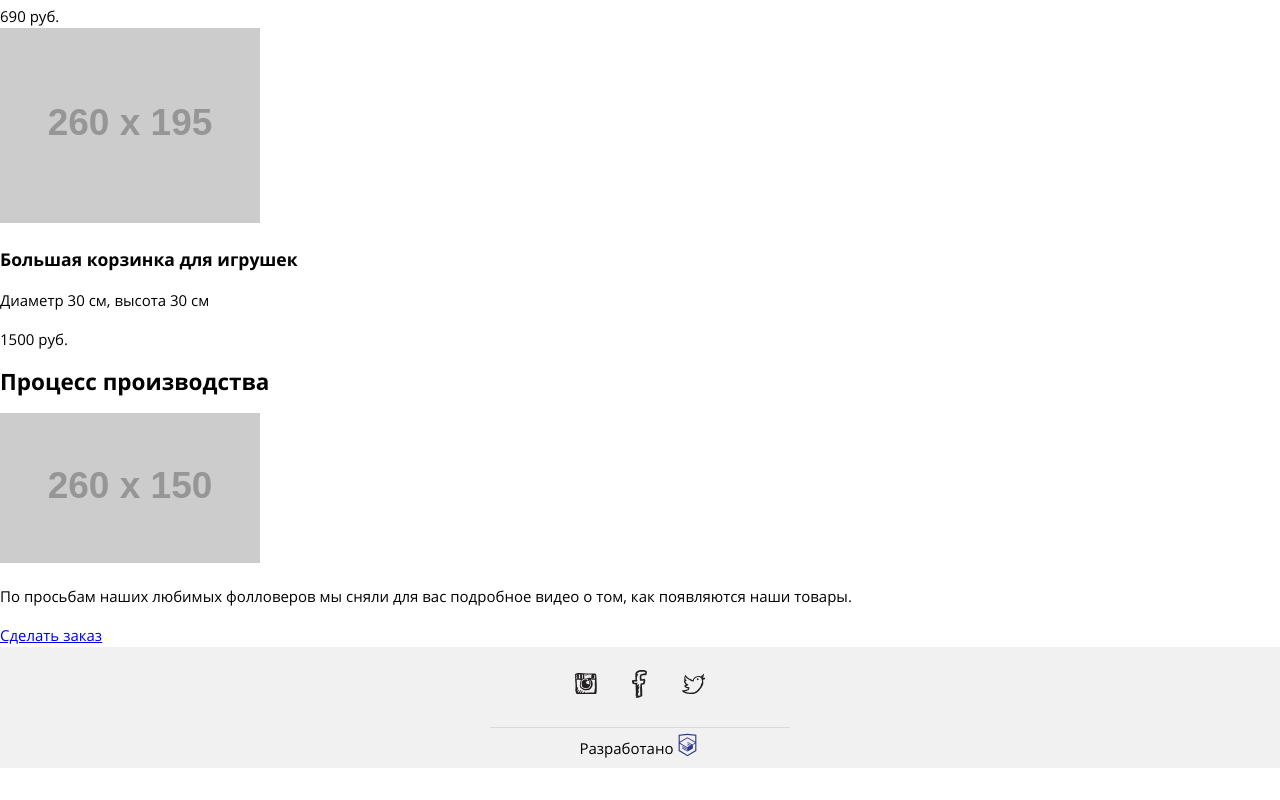
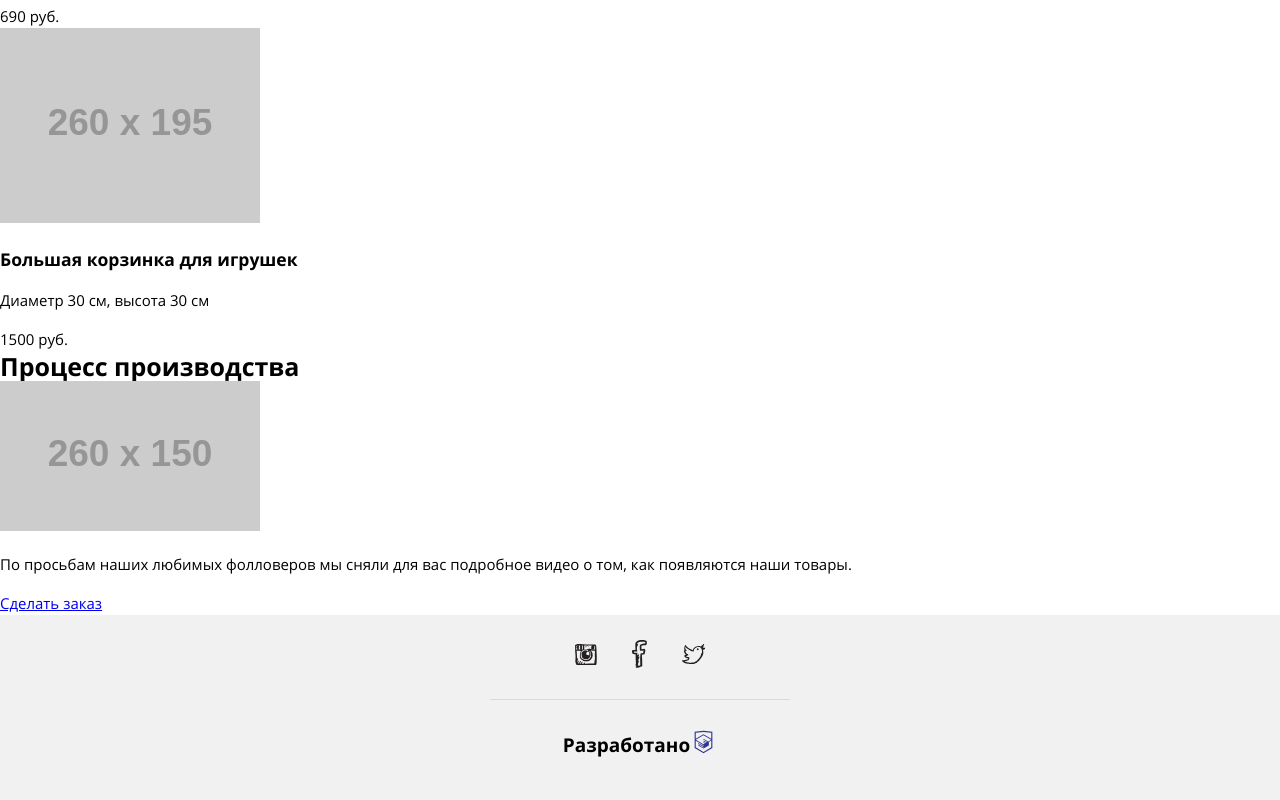
Before and after one commit to kosh89/855491-mishka-17, a website: page source/catalog.html in a window 1280 px wide. Shown: the part 1082-1882 px from the top of the page. Before the commit the page ends 1850 px from the top, so only its background shows below. Drawn offline with nearby package versions, Linux system fonts and the light colour scheme; files that its build step writes are made by us from their sources; placeholder pictures from the web are drawn by us.

Commit message:
some styles for index.html

```diff
--- a/source/sass/copyright.scss
+++ b/source/sass/copyright.scss
@@ -2,4 +2,11 @@
   display: flex;
   flex-direction: row;
   align-items: center;
+  padding: 25px 0 35px;
 }
+
+.copyright span {
+  font-weight: 600;
+  font-size: 19px;
+  line-height: 18px;
+}
--- a/source/sass/heading.scss
+++ b/source/sass/heading.scss
@@ -1,4 +1,8 @@
 .heading {
   margin: 0;
   padding: 0;
+  font-family: 'Open Sans', 'Arial', sans-serif;
+  font-weight: 600;
+  font-size: 25px;
+  line-height: 30px;
 }
--- a/source/sass/intro.scss
+++ b/source/sass/intro.scss
@@ -8,6 +8,7 @@
 }
 
 .intro__heading {
+  font-size: 27px;
   text-align: center;
 }
 
@@ -17,6 +18,9 @@
 }
 
 .intro__links {
+  font-weight: 600;
+  font-size: 19px;
+  line-height: 24px;
   text-decoration: none;
   color: #fff;
   padding: 25px 30px 30px;
--- a/source/sass/social.scss
+++ b/source/sass/social.scss
@@ -1,5 +1,5 @@
 .social {
-  padding: 18px 80px;
+  padding: 20px 80px;
   border-bottom: 1px solid rgba(0, 0, 0, 0.1);
 }
 
--- a/source/sass/style.scss
+++ b/source/sass/style.scss
@@ -3,6 +3,7 @@
 @import "header.scss";
 @import "navigation.scss";
 @import "intro.scss";
+@import "heading.scss";
 @import "footer.scss";
 @import "social.scss";
 @import "copyright.scss";
```
Also changed, not shown: source/sass/header.scss (line endings or trailing spaces), source/sass/navigation.scss (line endings or trailing spaces), source/sass/scaffolding.scss (line endings or trailing spaces).
